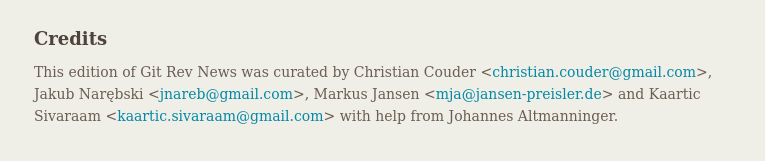
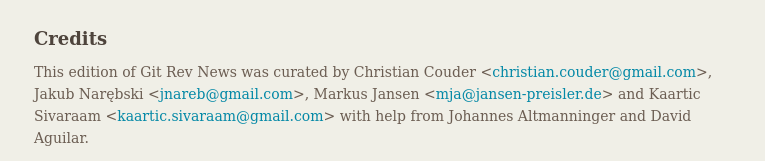
Before and after one commit to git/git.github.io, a Jekyll site: the page built from rev_news/drafts/edition-80.md, in a window 1280 px wide and 900 px high, scrolled down 4712 px. Shown: the part 736-897 px from the top of the window, without its empty margins (375-1140 px from the left). Built offline with Jekyll 4.4.1, drawn with Linux system fonts in a browser that asks for light colours.

Commit message:
rn-80: add David Aguilar among the helpers

```diff
--- a/rev_news/drafts/edition-80.md
+++ b/rev_news/drafts/edition-80.md
@@ -359,4 +359,4 @@
 Jakub Narębski &lt;<jnareb@gmail.com>&gt;,
 Markus Jansen &lt;<mja@jansen-preisler.de>&gt; and
 Kaartic Sivaraam &lt;<kaartic.sivaraam@gmail.com>&gt;
-with help from Johannes Altmanninger.
+with help from Johannes Altmanninger and David Aguilar.
```
